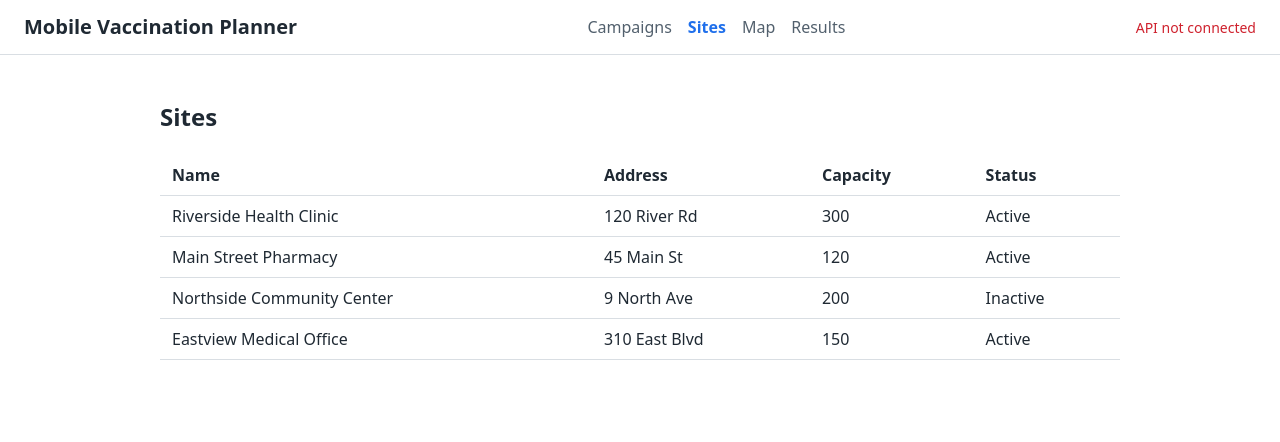
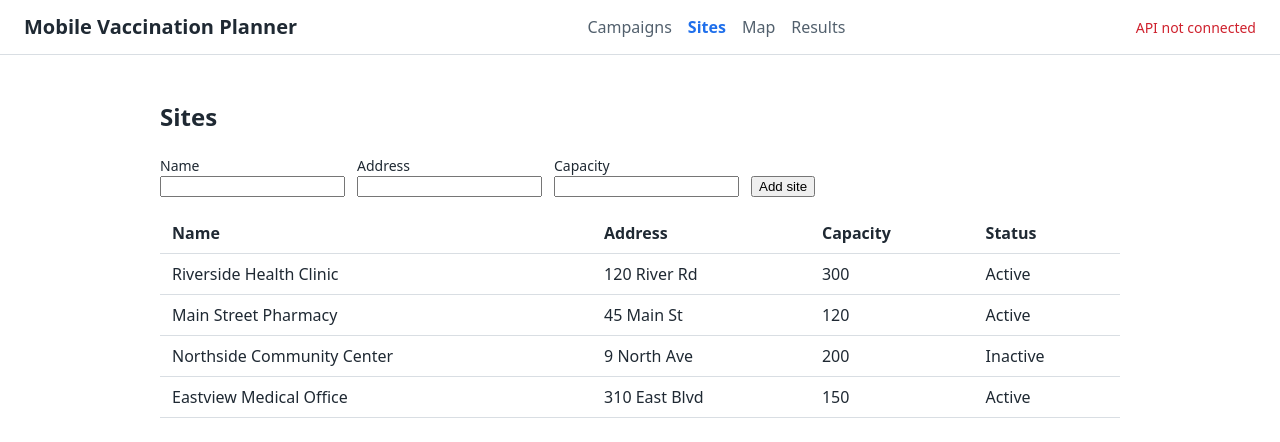
Before and after one commit to at5790/Software-Class-SESA, a React (Vite) app in the folder frontend/: page /sites in a window 1280 px wide. Shown: the top 442 px of the page. Built offline with nearby package versions, Linux system fonts and the light colour scheme; no server answers.

Commit message:
Add a form to add new sites on the Sites page

```diff
--- /dev/null
+++ b/frontend/src/components/AddSiteForm.jsx
@@ -0,0 +1,37 @@
+import { useState } from 'react'
+
+// form for adding a new site, passes it to onAdd
+function AddSiteForm({ onAdd }) {
+  const [name, setName] = useState('')
+  const [address, setAddress] = useState('')
+  const [capacity, setCapacity] = useState('')
+
+  function handleSubmit(event) {
+    // stop the browser from reloading the page
+    event.preventDefault()
+    onAdd({ name, address, capacity: Number(capacity) })
+    setName('')
+    setAddress('')
+    setCapacity('')
+  }
+
+  return (
+    <form className="add-site-form" onSubmit={handleSubmit}>
+      <label>
+        Name
+        <input value={name} onChange={(e) => setName(e.target.value)} />
+      </label>
+      <label>
+        Address
+        <input value={address} onChange={(e) => setAddress(e.target.value)} />
+      </label>
+      <label>
+        Capacity
+        <input type="number" value={capacity} onChange={(e) => setCapacity(e.target.value)} />
+      </label>
+      <button type="submit">Add site</button>
+    </form>
+  )
+}
+
+export default AddSiteForm
--- a/frontend/src/index.css
+++ b/frontend/src/index.css
@@ -68,3 +68,17 @@ main {
   padding: 8px 12px;
   border-bottom: 1px solid #d9dee3;
 }
+
+.add-site-form {
+  display: flex;
+  flex-wrap: wrap;
+  align-items: flex-end;
+  gap: 12px;
+  margin-bottom: 16px;
+}
+
+.add-site-form label {
+  display: flex;
+  flex-direction: column;
+  font-size: 14px;
+}
--- a/frontend/src/pages/SitesPage.jsx
+++ b/frontend/src/pages/SitesPage.jsx
@@ -1,15 +1,21 @@
 import { useState } from 'react'
+import AddSiteForm from '../components/AddSiteForm.jsx'
 import SitesTable from '../components/SitesTable.jsx'
 import mockSites from '../data/mockSites.js'
 
 // lists the vaccination sites, using mock data for now
 function SitesPage() {
-  // kept in state so the add form can change it later
-  const [sites] = useState(mockSites)
+  const [sites, setSites] = useState(mockSites)
+
+  // new sites start active, and get a temporary id until the backend gives one
+  function addSite(site) {
+    setSites([...sites, { ...site, id: String(Date.now()), active: true }])
+  }
 
   return (
     <section>
       <h2>Sites</h2>
+      <AddSiteForm onAdd={addSite} />
       <SitesTable sites={sites} />
     </section>
   )
```
Also changed, not shown: 2 other files (tests, documents, lock files or other folders).
